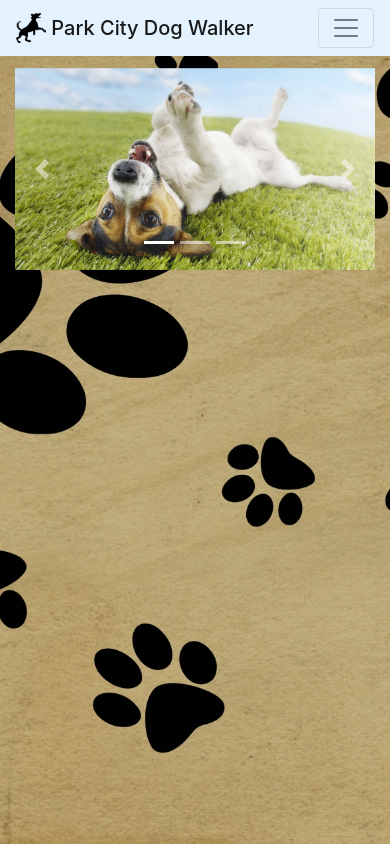
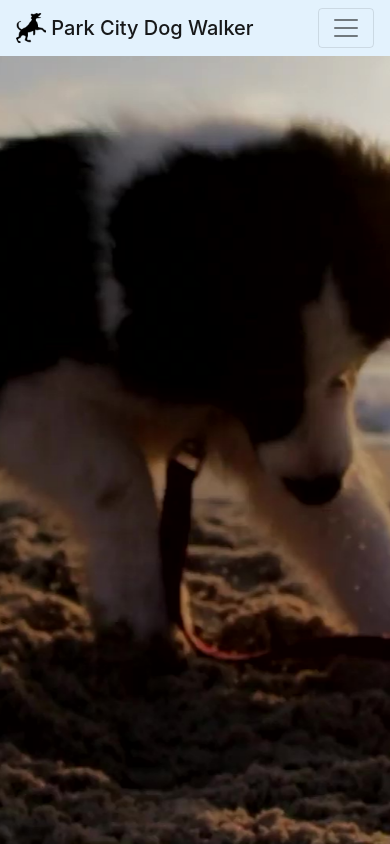
Before and after one commit to raphatapi/dog-walker, a PHP site: page / in a window 390 px wide. Run offline with PHP 8.4, Linux system fonts and the light colour scheme; some libraries are stand-ins or nearby versions.

Commit message:
video bg

```diff
--- a/index.html
+++ b/index.html
@@ -11,6 +11,7 @@
     <script src="https://code.jquery.com/jquery-3.2.1.slim.min.js" integrity="sha384-KJ3o2DKtIkvYIK3UENzmM7KCkRr/rE9/Qpg6aAZGJwFDMVNA/GpGFF93hXpG5KkN" crossorigin="anonymous"></script>
     <script src="https://cdnjs.cloudflare.com/ajax/libs/popper.js/1.12.9/umd/popper.min.js" integrity="sha384-ApNbgh9B+Y1QKtv3Rn7W3mgPxhU9K/ScQsAP7hUibX39j7fakFPskvXusvfa0b4Q" crossorigin="anonymous"></script>
     <script src="https://maxcdn.bootstrapcdn.com/bootstrap/4.0.0/js/bootstrap.min.js" integrity="sha384-JZR6Spejh4U02d8jOt6vLEHfe/JQGiRRSQQxSfFWpi1MquVdAyjUar5+76PVCmYl" crossorigin="anonymous"></script>
+    <script src="script.js"></script>
 </head>
 <body>
     <nav class="navbar navbar-expand-lg navbar-light">
@@ -41,6 +42,15 @@
             </span>
         </div>
     </nav>
+    <!-- Background Video -->
+    <div class="fullscreen-bg">
+        <video loop muted autoplay poster="pics/Puppiness.jpg" class="fullscreen-bg__video">
+            <source src="pics/Puppiness.webm" type="video/webm">
+            <source src="pics/Puppiness.mp4" type="video/mp4">
+            <source src="pics/Puppiness.ogv" type="video/ogv">
+        </video>
+    </div>
+    <!-- Background Video -->
     <div class="container">
         <div id="carouselExampleIndicators" class="carousel slide" data-ride="carousel">
             <ol class="carousel-indicators">
@@ -53,15 +63,19 @@
                     <img class="d-block w-100" src="./pics/happy-dog-wallpaper-3.jpg" alt="First slide">
                     <div class="carousel-caption d-none d-md-block">
                         <h1>Welcome to my dog walking company!</h1>
-                        <hr class="my-4">
-                        <h4>Hi! My name is Anthony. My dad is helping me create a dog walking service. My dog, Henna, likes to take walks and that gave me this idea.</h4>
                     </div>
                 </div>
                 <div class="carousel-item">
                     <img class="d-block w-100" src="./pics/Walking_each_other.jpg" alt="Second slide">
+                    <div class="carousel-caption d-none d-md-block">
+                        <h2>Hi! My name is Anthony. My dad is helping me create a dog walking service.</h2>
+                    </div>
                 </div>
                 <div class="carousel-item">
                     <img class="d-block w-100" src="./pics/dog_play.jpg" alt="Third slide">
+                    <div class="carousel-caption d-none d-md-block">
+                        <h2>My dog, Henna, likes to take walks and that gave me this idea.</h2>
+                    </div>
                 </div>
             </div>
             <a class="carousel-control-prev" href="#carouselExampleIndicators" role="button" data-slide="prev">
@@ -103,9 +117,5 @@
         </div>
     </div>
 
-<script type="text/javascript">
-    $('.carousel').carousel('cycle');
-</script>
-
 </body>
 </html>
--- /dev/null
+++ b/script.js
@@ -0,0 +1,6 @@
+$( document ).ready(function() {
+
+    $('.carousel').carousel({
+        interval: 6000
+      });
+});
--- a/style.css
+++ b/style.css
@@ -1,10 +1,44 @@
-body {
-    background: url("./pics/dog-wallpaper.jpg") no-repeat center center fixed;
-    -webkit-background-size: cover;
-    -moz-background-size: cover;
-    -o-background-size: cover;
-    background-size: cover;
+
+
+/*Background Video*/
+.fullscreen-bg {
+    position: fixed;
+    top: 0;
+    right: 0;
+    bottom: 0;
+    left: 0;
+    overflow: hidden;
+    z-index: -100;
 }
+
+.fullscreen-bg__video {
+    position: absolute;
+    top: 50%;
+    left: 50%;
+    width: auto;
+    height: auto;
+    min-width: 100%;
+    min-height: 100%;
+    -webkit-transform: translate(-50%, -50%);
+       -moz-transform: translate(-50%, -50%);
+        -ms-transform: translate(-50%, -50%);
+	    transform: translate(-50%, -50%);
+}
+
+@media (max-width: 767px) {
+    .fullscreen-bg {
+        background: url('./pics/Puppiness.jpg') center center / cover no-repeat;
+    }
+
+    .fullscreen-bg__video {
+        display: none;
+    }
+
+    .carousel {
+        display: none;
+    }
+}
+/* Background Video*/
 
 .navbar {
     background-color: #e3f2fd;
@@ -16,18 +50,24 @@ li a {
     outline: none;
 }
 
-.carousel-inner{
+.carousel-inner {
     width:100%;
     max-height: 70vh !important;
 }
 
-.carousel-caption {
-    top: 5%;
+.carousel-item img {
+    opacity: 0;
 }
 
-.carousel-caption h1, h4 {
-    color: #333333;
-    text-shadow: 2px 2px 8px gray;
+.carousel-caption {
+    top: 18%;
+}
+
+.carousel-caption h1, h2 {
+    color: white;
+    font-weight: bolder;
+    font-size: 350%;
+    /* text-shadow: 2px 2px 8px gray; */
 }
 
 /* MODAL */
```
Also changed, not shown: pics/Puppiness.jpg (added), 3 other files.
